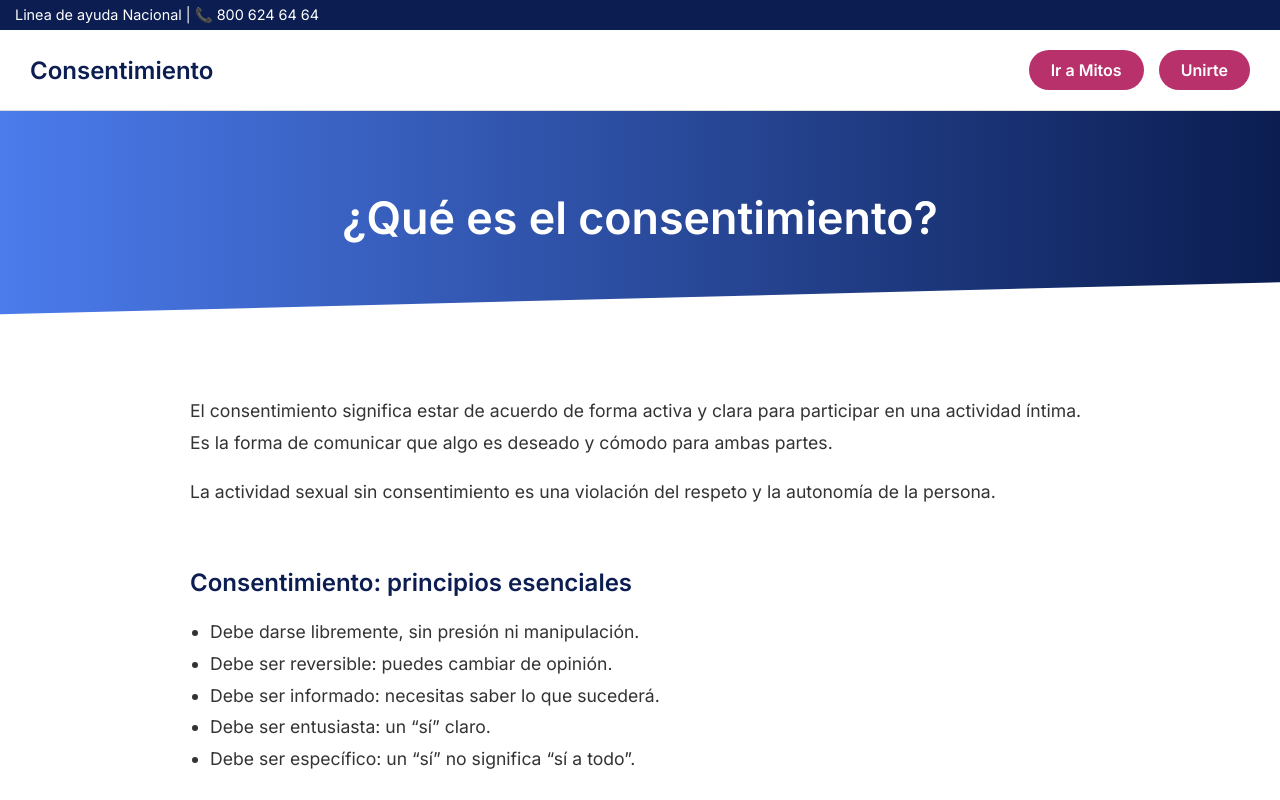
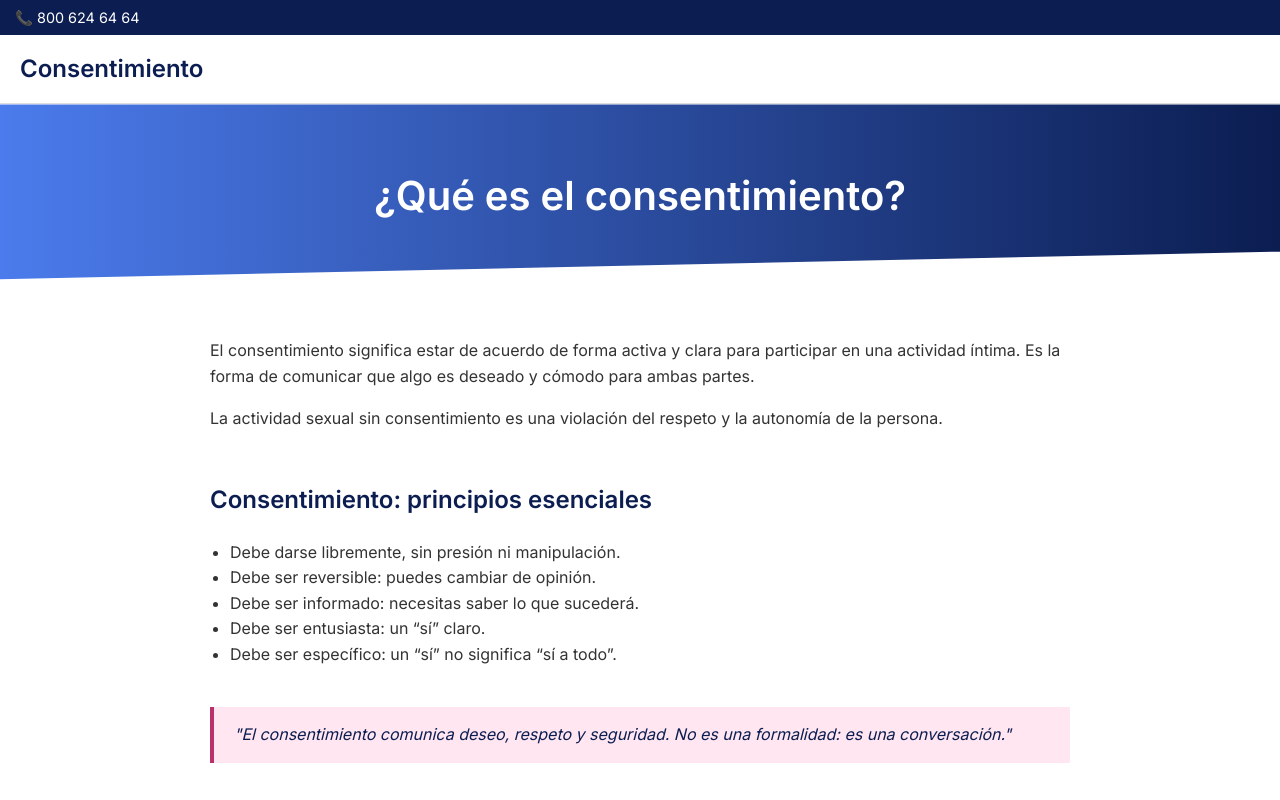
Before and after one commit to victorortega3012-cmyk/proyect, a plain HTML site: page index.html in a window 1280 px wide. Shown: the top 800 px of the page. Drawn offline with Linux system fonts and the light colour scheme.

Commit message:
Update index.html

```diff
--- a/index.html
+++ b/index.html
@@ -1,11 +1,11 @@
 <!DOCTYPE html>
 <html lang="es">
 <head>
-  <meta charset="UTF-8" />
-  <meta name="viewport" content="width=device-width, initial-scale=1" />
+  <meta charset="UTF-8">
+  <meta name="viewport" content="width=device-width, initial-scale=1.0">
   <title>Consentimiento en las Relaciones</title>
 
-  <link href="https://fonts.googleapis.com/css2?family=Inter:wght@300;400;500;600&display=swap" rel="stylesheet" />
+  <link href="https://fonts.googleapis.com/css2?family=Inter:wght@300;400;500;600&display=swap" rel="stylesheet">
 
   <style>
     :root {
@@ -16,11 +16,14 @@
       --gray-text: #333;
     }
 
+    * { box-sizing: border-box; }
+
     body {
       margin: 0;
       font-family: 'Inter', sans-serif;
       background: var(--white);
       color: var(--gray-text);
+      line-height: 1.6;
     }
 
     .topbar {
@@ -36,11 +39,12 @@
     header {
       background: var(--white);
       border-bottom: 1px solid #ddd;
-      padding: 20px 30px;
+      padding: 15px 20px;
       display: flex;
       justify-content: space-between;
       align-items: center;
-      gap: 20px;
+      flex-wrap: wrap;
+      gap: 10px;
     }
 
     header .title {
@@ -49,67 +53,29 @@
       font-weight: 700;
     }
 
-    header .btn-group {
-      margin-left: auto;
-      display: flex;
-      gap: 15px;
-    }
-
-    .btn {
-      display: inline-block;
-      background: var(--violet-red);
-      color: var(--white);
-      padding: 10px 22px;
-      border-radius: 30px;
-      text-decoration: none;
-      font-weight: 600;
-      font-size: 1rem;
-      transition: background-color 0.3s ease;
-      cursor: pointer;
-      border: none;
-    }
-
-    .btn:hover,
-    .btn:focus {
-      background: var(--blue-light);
-      color: var(--white);
-      outline: none;
-    }
-
     .hero {
       background: linear-gradient(90deg, var(--blue-light), var(--blue-dark));
-      padding: 80px 20px;
+      padding: 60px 20px;
+      text-align: center;
+      color: var(--white);
       clip-path: polygon(0 0, 100% 0, 100% 80%, 0 95%);
-      text-align: center;
     }
 
     .hero h1 {
       margin: 0;
-      color: var(--white);
-      font-size: 2.8rem;
+      font-size: 2.5rem;
       font-weight: 700;
     }
 
     .container {
       max-width: 900px;
-      margin: 70px auto;
+      margin: 50px auto;
       padding: 0 20px;
     }
 
-    h2 {
-      color: var(--blue-dark);
-      margin-top: 60px;
-    }
+    h2 { color: var(--blue-dark); margin-top: 50px; }
 
-    p,
-    li {
-      font-size: 1.1rem;
-      line-height: 1.8;
-    }
-
-    ul {
-      padding-left: 20px;
-    }
+    ul { padding-left: 20px; }
 
     .quote {
       border-left: 4px solid var(--violet-red);
@@ -120,8 +86,7 @@
       color: var(--blue-dark);
     }
 
-    .myth-box,
-    .reality-box {
+    .myth-box, .reality-box {
       padding: 18px 20px;
       margin: 15px 0;
       border-radius: 6px;
@@ -154,24 +119,29 @@
       color: var(--blue-dark);
     }
 
-    footer a:hover {
-      text-decoration: underline;
+    footer a:hover { text-decoration: underline; }
+
+    /* RESPONSIVE */
+    @media (max-width: 768px) {
+      .hero h1 { font-size: 2rem; }
+      .container { padding: 0 15px; margin: 40px auto; }
     }
+
+    @media (max-width: 480px) {
+      .hero h1 { font-size: 1.7rem; }
+    }
+
   </style>
 </head>
 
 <body>
   <div class="topbar">
-    <div>Linea de ayuda Nacional | 📞 800 624 64 64</div>
+    <div>📞 800 624 64 64</div>
     <div></div>
   </div>
 
   <header>
     <div class="title">Consentimiento</div>
-    <div class="btn-group">
-      <a href="#mitos" class="btn">Ir a Mitos</a>
-      <a href="formulario.html" class="btn">Unirte</a>
-    </div>
   </header>
 
   <section class="hero">
@@ -216,7 +186,6 @@
     <div class="reality-box"><strong>REALIDAD:</strong> Solo un “sí” claro determina el consentimiento.</div>
 
     <h2>Tipos de consentimiento</h2>
-
     <ul>
       <li><strong>Expreso:</strong> se comunica con palabras claras.</li>
       <li><strong>Implícito:</strong> acciones mutuamente entendidas y sin duda.</li>
@@ -226,7 +195,7 @@
   </div>
 
   <footer>
-    <p>2025 | Todos los derechos reservados &copy; | relaciones sanas y consentimiento. si ves esto, hola 👻</p>
+    <p>2025 | Todos los derechos reservados &copy; | relaciones sanas y consentimiento.</p>
     <p><a href="#">Volver arriba</a></p>
   </footer>
 </body>
```
